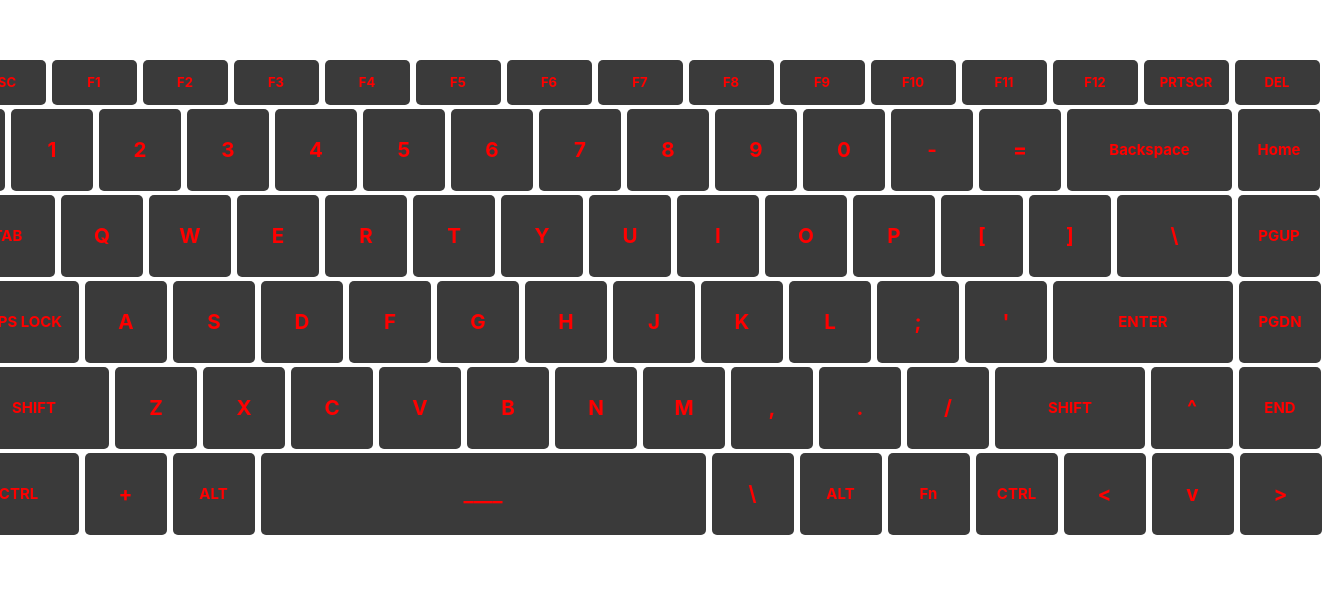
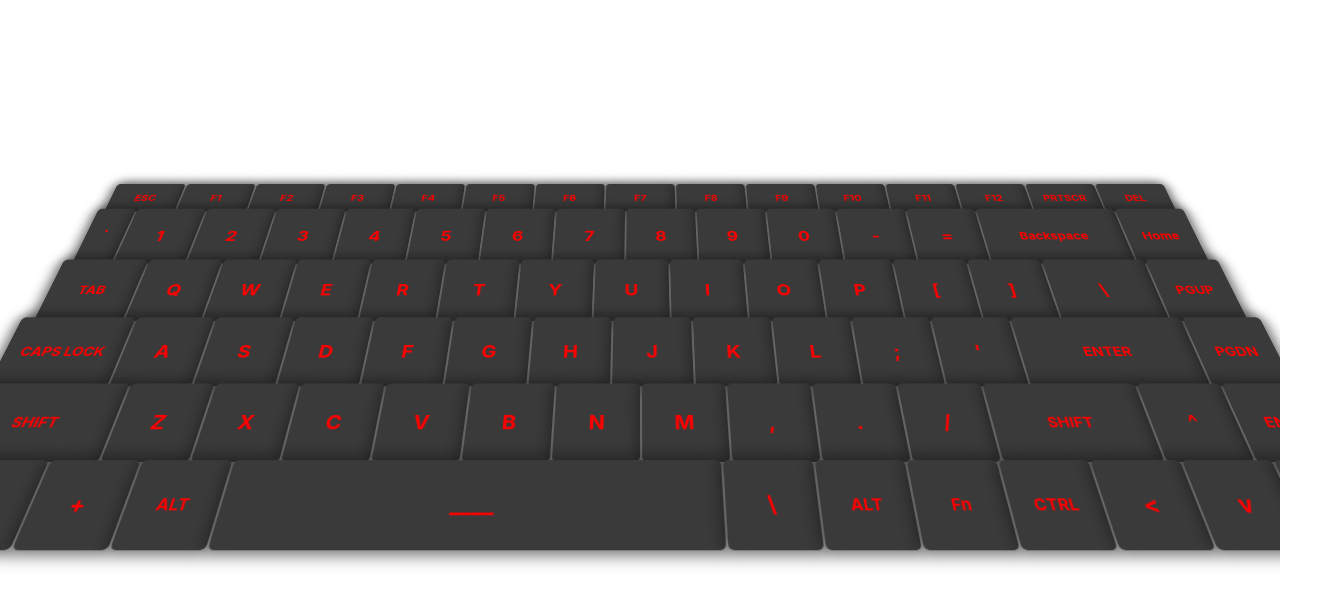
Before and after one commit to PeeyushKumar/keyboard, a React (Create React App) app: page / in a window 1280 px wide. Shown: the part 103-708 px from the top of the page, 1325 px wide, since content can reach past the window. Built offline with nearby package versions, Linux system fonts and the light colour scheme.

Commit message:
playing with animations

```diff
--- a/src/App.css
+++ b/src/App.css
@@ -1,12 +1,26 @@
+
 .game {
+    overflow: hidden;
+    animation: goBack 4s ease 1s 1 forwards;
     height: 100vh;
     display: flex;
+    flex-direction: column;
     align-items: center;
     justify-content: center;
     min-width: 1200px;
+    text-align: center;
+}
+
+.keyboard {
+    margin: 2rem;
+    transform-style: preserve-3d;
+    animation: flatten 2s ease 1s 1 forwards;
 }
 
 .key-row {
+    animation: faceUp 2s ease 1s 1 forwards;
+    transform-style: preserve-3d;
+
     display: flex;
     justify-content: center;
 }
@@ -16,13 +30,16 @@
     justify-content: center;
     align-items: center;
     box-sizing: border-box;
-    margin: 2px 3px;
+    margin: 2px 1px;
     background-color: rgb(58, 58, 58);
     border-radius: 5px;
+    animation: lightUp 2s ease 1s 1 forwards;
     color: rgb(255, 0, 0);
 }
 
 .key-pressed {
+    transform-style: preserve-3d;
+    transform: translateZ(-10px) rotateX(4deg);
     background-color: rgb(235, 235, 235);
     color: rgb(48, 48, 48);
 }
@@ -31,3 +48,35 @@
     background-color: rgb(167, 167, 167);
     color: rgb(0, 0, 0);
 }
+
+@keyframes flatten {
+    from {
+        transform: rotateX(0deg) translateZ(0px);
+    } to {
+        transform: rotateX(42deg) translateZ(-55px);
+    }
+}
+
+@keyframes faceUp {
+    from {
+        transform: rotateX(0deg);
+    } to {
+        transform: rotateX(-8deg) ;
+    }
+}
+
+@keyframes lightUp {
+    from {
+        box-shadow: none;
+    } to {
+        box-shadow: 0px 0px 15px 3px rgba(23, 23, 23, 0.7);
+    }
+}
+
+@keyframes goBack {
+    from {
+        perspective: 500px;
+    } to {
+        perspective: 800px;
+    }
+}
--- a/src/components/Game.jsx
+++ b/src/components/Game.jsx
@@ -2,6 +2,7 @@ import { Component } from 'react';
 import Keyboard from './Keyboard';
 
 class Game extends Component {
+
     render() {
         return(
             <div className='game'>
```
Also changed, not shown: src/components/Keyboard.jsx (line endings or trailing spaces).
